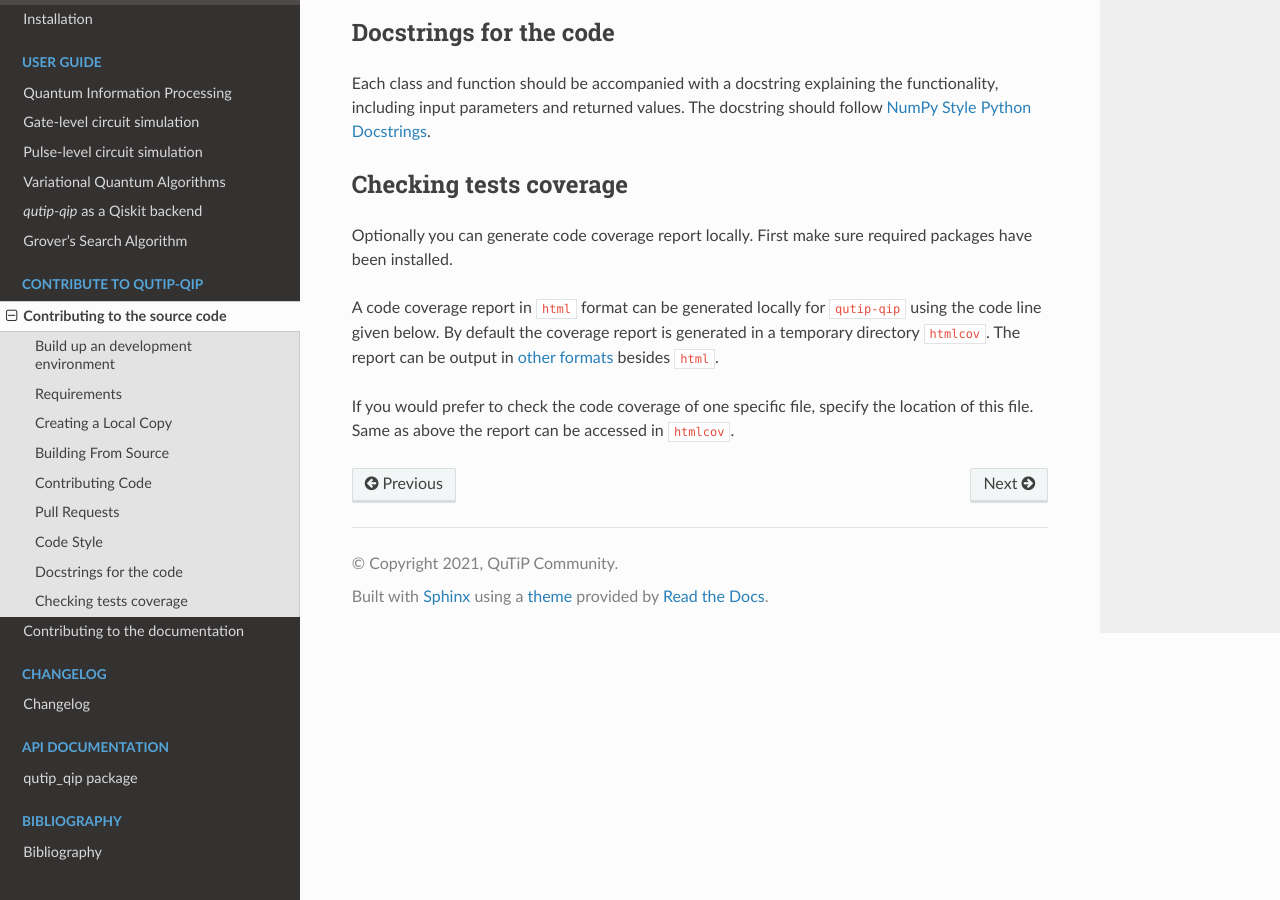
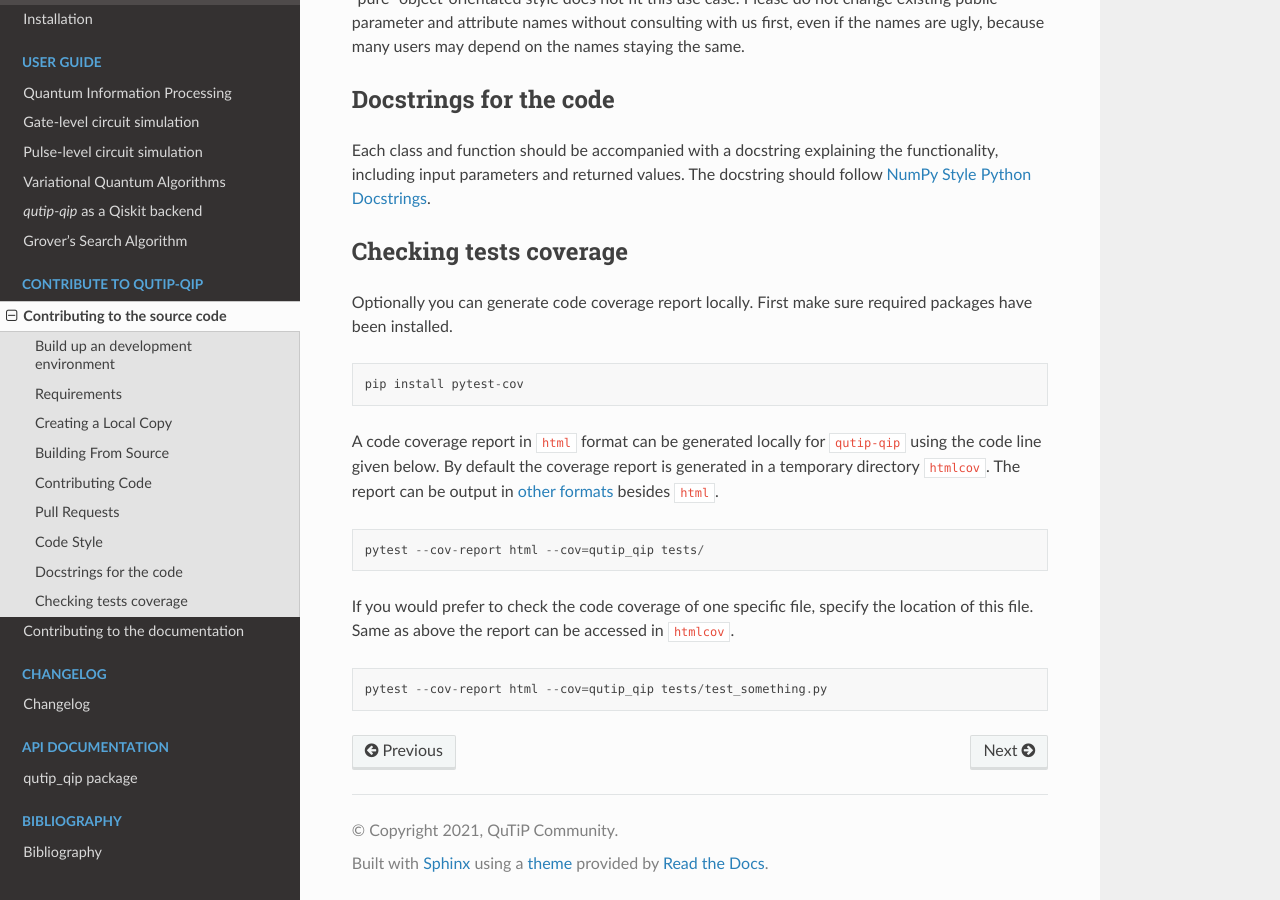
Before and after one commit to qutip/qutip-qip, a Sphinx documentation site: the page built from doc/source/contribution-code.rst, in a window 1280 px wide and 900 px high, scrolled down 5312 px. Built offline with Sphinx 7.4.7 and the Read the Docs theme 3.1.0, drawn with Linux system fonts in a browser that asks for light colours; pages that are not in the unit, such as notebooks, are missing from menus; some of the changed text lies outside the part shown.

Commit message:
Add blank line after code-block in rst

```diff
--- a/doc/source/contribution-code.rst
+++ b/doc/source/contribution-code.rst
@@ -37,6 +37,7 @@ version of qutip-qip so it does not interfere with any other installation you mi
 have. This can be done with ::
 
 .. code-block::
+
    conda create -n qutip-dev python>=3.10
 
 This will create the virtual environment ``qutip-dev``, which you can then
@@ -67,6 +68,7 @@ You can now "clone" your fork onto your local computer.  The command will look
 something like ::
 
 .. code-block::
+
    git clone https://github.com/<user>/qutip-qip
 
 where ``<user>`` is your GitHub username (i.e. *not* ``qutip``).  This will
@@ -87,6 +89,7 @@ set up earlier. If you are in the root of the ``qutip-qip`` repository
 (you should see the file ``pyproject.toml``), then the command to install is ::
 
 .. code-block::
+
    pip install --upgrade pip
    pip install -e .[full]
 
@@ -96,6 +99,7 @@ environment active. Also you should install the dev dependencies for testing, li
 by running the command:
 
 .. code-block::
+
    pip install --group dev
 
 .. note::
@@ -139,7 +143,8 @@ then pull down the changes into your ``master`` branch.
 To fetch changes from our copy, you will need to add our version (the repository
 that you clicked "Fork" on) as a Git remote.  The base command is ::
 
-.. code-block:: sh
+.. code-block::
+
    git remote add upstream https://github.com/qutip/qutip-qip
 
 This will add a remote called ``upstream`` to your local copy.  You will not
@@ -147,6 +152,7 @@ have write access to this, so you will not be able to push to it.  You will,
 however, be able to fetch from it.  While on ``master``, do ::
 
 .. code-block::
+
    git pull upstream master
 
 Unless you have made changes to your own version of ``master``, this will bring
@@ -162,18 +168,21 @@ you up-to-speed with ours.  To create and swap to a new branch to work on, use
 the ``switch`` command switches to the specified branch. To add commits to a branch, make the
 changes you want to make, then call ::
 
-.. code-block:: sh
+.. code-block::
+
    git add <file1> [<file2> ...]
 
 on all the files you changed, and do ::
 
-.. code-block:: sh
+.. code-block::
+
    git commit -m "<your message>"
 
 to commit them.  Once you've made all the commits you want to make, push them to
 your GitHub fork with ::
 
-.. code-block:: sh
+.. code-block::
+
    git push -u origin
 
 and make the Pull Request (PR) using the GitHub web interface in the qutip-qip repository.
@@ -274,6 +283,7 @@ Optionally you can generate code coverage report locally. First make sure
 required packages have been installed.
 
 .. code-block::
+
   pip install pytest-cov
 
 A code coverage report in ``html`` format  can be generated locally for
@@ -283,10 +293,12 @@ in `other formats <https://pytest-cov.readthedocs.io/en/latest/reporting.html>`_
 besides ``html``.
 
 .. code-block::
+
   pytest --cov-report html --cov=qutip_qip tests/
 
 If you would prefer to check the code coverage of one specific file, specify
 the location of this file. Same as above the report can be accessed in ``htmlcov``.
 
 .. code-block::
+
   pytest --cov-report html --cov=qutip_qip tests/test_something.py
```
